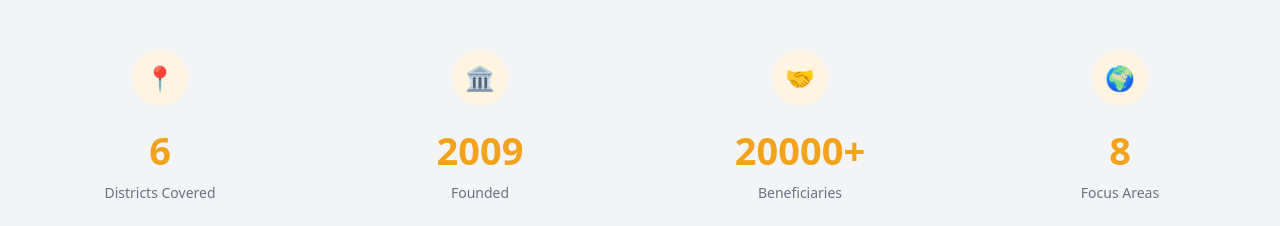
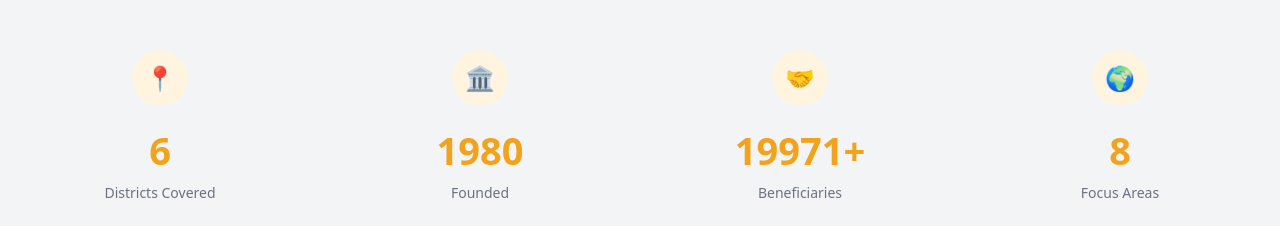
Before and after one commit to Thapavikas/taxashilasamajika, a React (Vite) app: page / in a window 1280 px wide. Shown: the part 1520-1746 px from the top of the page. Built offline with nearby package versions, Linux system fonts and the light colour scheme.

Commit message:
Update Stats.tsx

```diff
--- a/src/components/home/Stats.tsx
+++ b/src/components/home/Stats.tsx
@@ -29,7 +29,7 @@ const Stats = () => {
               <CountUp
                 start={0}
                 end={stat.value}
-                duration={5}
+                duration={8}
                 separator=""
               />
               {stat.suffix || ""}
```
